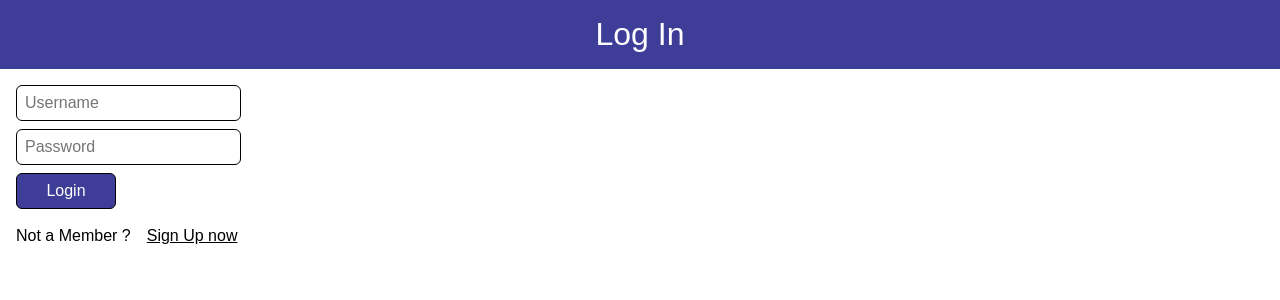
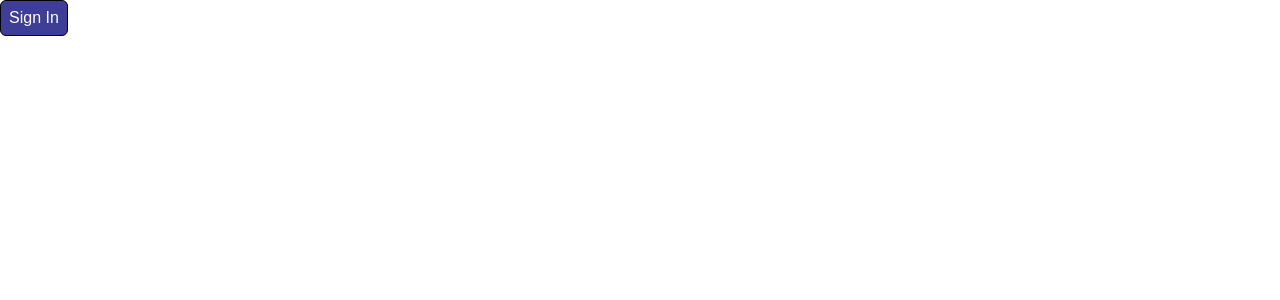
Before and after one commit to fcbvttn123/react-chat-app, a React (Vite) app: page / in a window 1280 px wide. Shown: the top 300 px of the page. Built offline with nearby package versions, Linux system fonts and the light colour scheme.

Commit message:
Sign In Update
Need to fix error after entering room ID

```diff
--- a/src/App.jsx
+++ b/src/App.jsx
@@ -7,17 +7,15 @@ import { SignInScreen } from './components/signInScreen/SignInScreen'
 import {Room} from "./components/roomScreen/Room"
 
 function App() {
-  const [currentScreen, setCurrentScreen] = useState("sign-in-screen")
-  const [username, setUsername] = useState(null)
+  const [currentLoggedInData, setCurrentLoggedInData] = useState(JSON.parse(localStorage.getItem("react-chat-app-currentlyLoggedInEmail")))
 
-  function handleScreen(screen, username) {
-    setCurrentScreen(screen)
-    screen == "room-screen" && setUsername(username)
+  function getCurrentLoggedInData(displayName) {
+    setCurrentLoggedInData(displayName)
   }
 
   return (
     <main className='main-screen'>
-      {currentScreen == "room-screen" ? <Room username={username}/> : <SignInScreen handleScreen={handleScreen} />}
+      {currentLoggedInData ? <Room username={currentLoggedInData.displayName}/> : <SignInScreen getUserName={getCurrentLoggedInData} />}
     </main>
   )
 }
--- a/src/components/signInScreen/SignInScreen.jsx
+++ b/src/components/signInScreen/SignInScreen.jsx
@@ -1,19 +1,30 @@
-import { SignInForm } from "./SignInForm"
-import { SignUpForm } from "./SignUpForm"
+import { auth, provider } from "../../firebase";
+import { signInWithPopup } from "firebase/auth";
 
 import { useState } from "react"
 
 export function SignInScreen(props) {
+    function signInWithGoogle() {
+        signInWithPopup(auth, provider)
+          .then((res) => {
+            const name = res.user.displayName;
+            const email = res.user.email;
+            const avt = res.user.photoURL;
+            localStorage.setItem("react-chat-app-currentlyLoggedInEmail", JSON.stringify({
+                email,
+                name
+            }))
+            props.getUserName({
+                email,
+                name
+            })
+          })
 
-    const [currentForm, setCurrentForm] = useState("sign-in-form")
-
-    function changeForm(formName) {
-        setCurrentForm(formName)
-    }
-
+          .catch((err) => {
+            alert(err);
+          });
+      }
     return (
-        <div className="sign-in-screen">
-            {currentForm == "sign-in-form" ? <SignInForm changeForm={changeForm} handleScreen={props.handleScreen} /> : <SignUpForm changeForm={changeForm} />}
-        </div>
+        <button onClick={signInWithGoogle}>Sign In</button>
     )
 }
--- a/src/firebase.js
+++ b/src/firebase.js
@@ -25,3 +25,14 @@ export const roomsFireStoreCollection = collection(db, "rooms")
 
 import {getDatabase, ref, set, onValue} from "firebase/database"
 export const realtimeDb = getDatabase()
+
+
+
+
+// Authentication
+
+import { getAuth, GoogleAuthProvider, signInWithPopup } from "firebase/auth"
+
+export const auth = getAuth(app);
+
+export const provider = new GoogleAuthProvider();
```
